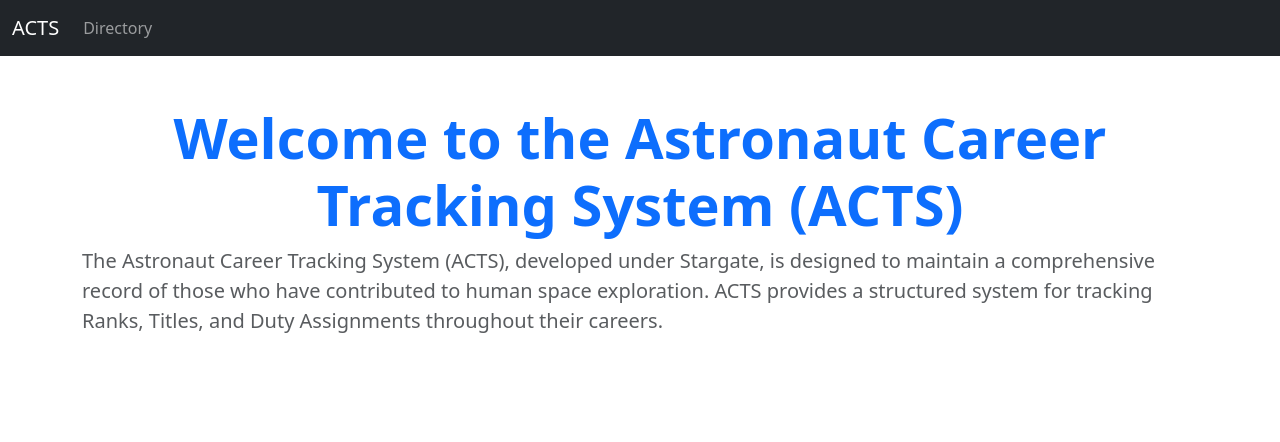
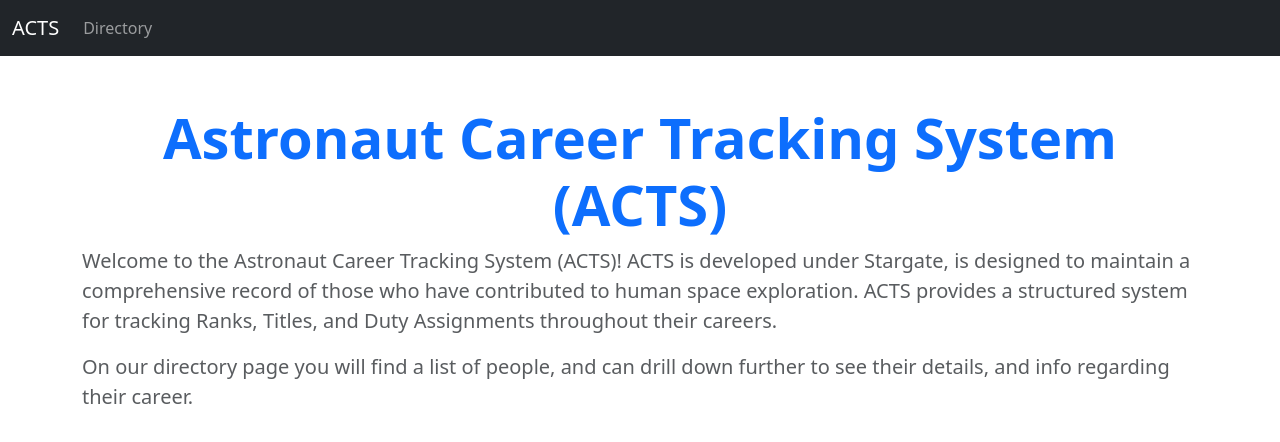
Before and after one commit to bochia/Stargate, an Angular app in the folder stargate.client/: page /home in a window 1280 px wide. Shown: the top 442 px of the page. Built offline with nearby package versions, Linux system fonts and the light colour scheme.

Commit message:
feat: moved the services to a folder. Update the home page. Updated the details page.

```diff
--- a/stargate.client/src/app/home/home.component.html
+++ b/stargate.client/src/app/home/home.component.html
@@ -1,7 +1,10 @@
 <div class="container text-center mt-5">
-  <h1 class="display-4 fw-bold text-primary">Welcome to the Astronaut Career Tracking System (ACTS)</h1>
+  <h1 class="display-4 fw-bold text-primary">Astronaut Career Tracking System (ACTS)</h1>
   <p class="lead text-muted text-start">
-    The <strong>Astronaut Career Tracking System (ACTS)</strong>, developed under <strong>Stargate</strong>, is designed to maintain a comprehensive record of those who have contributed to human space exploration.
+    Welcome to the<strong> Astronaut Career Tracking System (ACTS)!</strong> ACTS is developed under <strong>Stargate</strong>, is designed to maintain a comprehensive record of those who have contributed to human space exploration.
     ACTS provides a structured system for tracking <strong>Ranks, Titles, and Duty Assignments</strong> throughout their careers.
   </p>
+  <p class="lead text-muted text-start">
+    On our directory page you will find a list of people, and can drill down further to see their details, and info regarding their career.
+  </p>
 </div>
--- a/stargate.client/src/app/person-details/person-details.component.html
+++ b/stargate.client/src/app/person-details/person-details.component.html
@@ -1,8 +1,7 @@
 <div class="container">
   <div *ngIf="person">
-    <h2>Person Details</h2>
+    <h2>{{ person.name }}</h2>
     <p><strong>Person ID:</strong> {{ person.personId }}</p>
-    <p><strong>Name:</strong> {{ person.name }}</p>
 
     <p>
       <strong>Current Rank:</strong> {{ getValueForUI(person.currentRank)}}
--- a/stargate.client/src/app/person-details/person-details.component.ts
+++ b/stargate.client/src/app/person-details/person-details.component.ts
@@ -1,5 +1,5 @@
 import { Component } from '@angular/core';
-import { PeopleService } from '../people.service';
+import { PeopleService } from '../services/people.service';
 import { PersonAstronautDto } from '../person-directory/person-directory.component';
 import { ActivatedRoute } from '@angular/router';
 
--- a/stargate.client/src/app/person-directory/person-directory.component.ts
+++ b/stargate.client/src/app/person-directory/person-directory.component.ts
@@ -1,6 +1,6 @@
 import { Component } from '@angular/core';
 import { PersonAstronautDto } from '../models/PersonAstronautDto';
-import { PeopleService } from '../people.service';
+import { PeopleService } from '../services/people.service';
 
 @Component({
   selector: 'acts-person-directory',
--- a/stargate.client/src/app/people.service.ts
+++ b/stargate.client/src/app/services/people.service.ts
@@ -1,8 +1,8 @@
 import { Injectable } from '@angular/core';
 import { HttpClient } from '@angular/common/http';
 import { Observable } from 'rxjs';
-import { GetPersonApiResponse } from './models/GetPersonApiResponse';
-import { GetPeopleApiResponse } from './models/GetPeopleApiResponse';
+import { GetPersonApiResponse } from '../models/GetPersonApiResponse';
+import { GetPeopleApiResponse } from '../models/GetPeopleApiResponse';
 
 @Injectable({
   providedIn: 'root'
```
Also changed, not shown: 1 other file (tests, documents, lock files or other folders).
